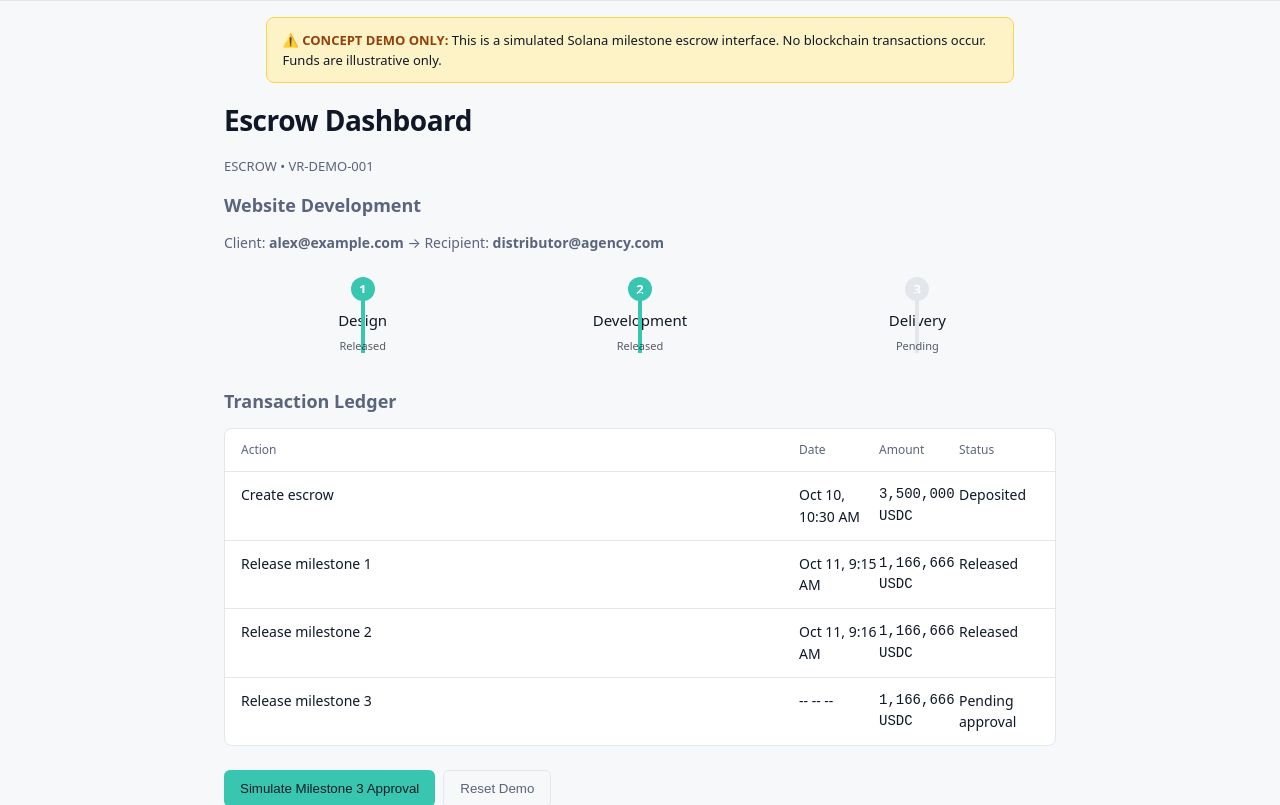
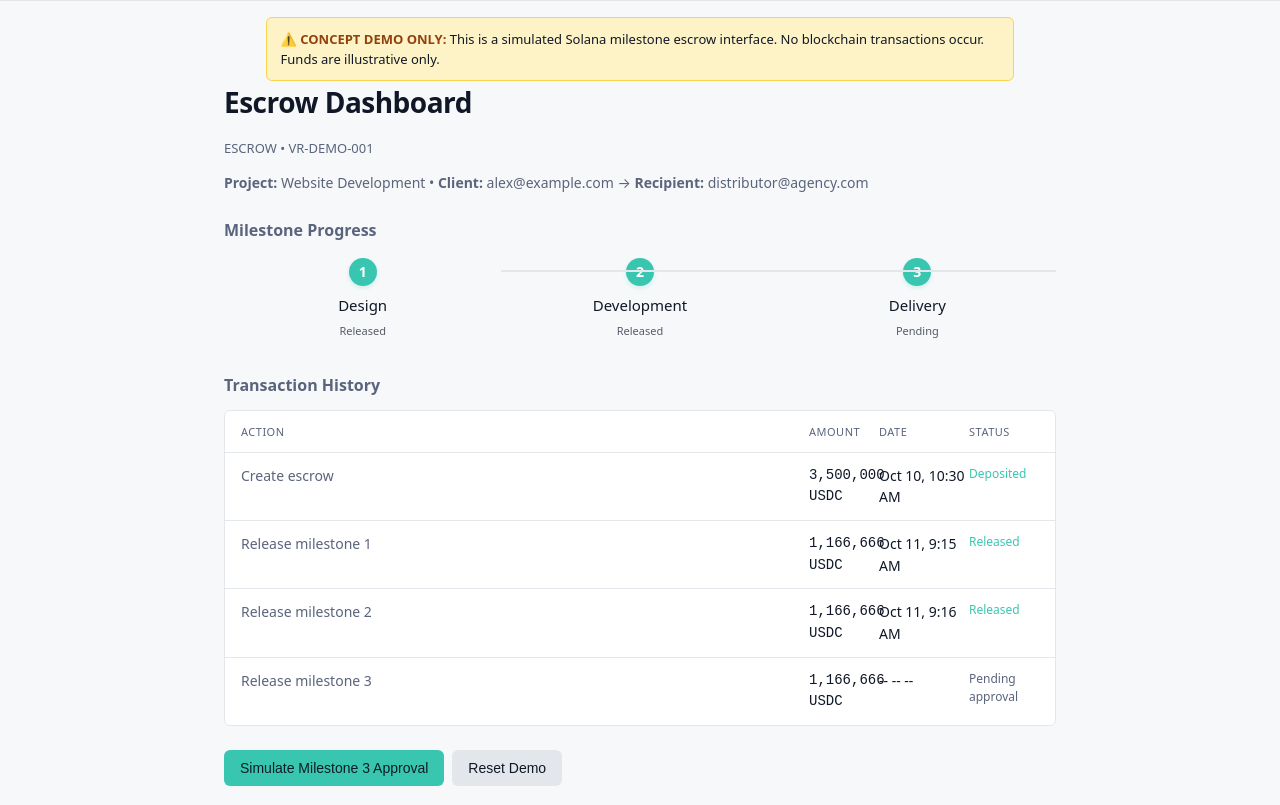
Before and after one commit to rann-xyz/vaultrail, a website: page dashboard/index.html in a window 1280 px wide. Shown: the part 68-873 px from the top of the page. Drawn offline with Linux system fonts and the light colour scheme.

Commit message:
Improve VaultRail dashboard: structured escrow UI and ledger table

```diff
--- a/dashboard/index.html
+++ b/dashboard/index.html
@@ -13,6 +13,7 @@
       --panel:#ffffff;
       --border:#e3e7ec;
       --success:#10b981;
+      --error:#dc2626;
     }
     * { box-sizing:border-box; }
     body {
@@ -33,7 +34,7 @@
     }
     .brand { display:flex; align-items:center; gap:12px; }
     .brand svg { width:36px; height:36px; }
-    .brand span { font-size:20px; font-weight:600; }
+    .brand span { font-size:20px; font-weight:600; letter-spacing:-0.5px; }
     .badge {
       font-size:11px;
       font-weight:500;
@@ -46,43 +47,42 @@
     .notice {
       background:#fef3c7;
       border:1px solid #fcd34d;
-      border-radius:8px;
-      padding:12px 16px;
-      margin:16px 5%;
+      border-radius:6px;
+      padding:11px 14px;
+      margin:16px 5% 0;
       font-size:13px;
     }
     .notice strong { color:#92400e; }
 
     main { max-width:960px; margin:auto; padding:0 5%; }
-    h1 { font-size:28px; font-weight:700; margin:0 0 4px; letter-spacing:-0.5px; }
-    h2 { font-size:18px; font-weight:600; margin:0 0 12px; color:var(--muted); }
-    .escrow-ref { font-size:13px; color:var(--muted); margin-bottom:16px; }
+    h1 { font-size:28px; font-weight:700; margin:0; letter-spacing:-0.5px; }
+    h2 { font-size:18px; font-weight:600; margin:24px 0 12px 0; color:var(--muted); font-size:16px; }
+    .escrow-ref { font-size:13px; color:var(--muted); margin-bottom:12px; }
+    .escrow-detail { font-size:14px; color:var(--muted); margin-bottom:20px; }
 
     .timeline {
       display:flex;
       justify-content:space-between;
       align-items:center;
-      margin-bottom:24px;
-      padding:8px 0;
+      margin-bottom:28px;
+      padding:4px 0;
     }
     .milestone {
       flex:1;
       text-align:center;
       position:relative;
     }
-    .milestone::before {
+    .milestone:not(:first-child)::before {
       content:'';
       position:absolute;
-      top:16px;
-      left:50%;
-      width:4px;
-      height:60px;
+      top:12px;
+      left:0;
+      width:100%;
+      height:2px;
       background:var(--border);
-      transform:translateX(-50%);
     }
-    .milestone.completed::before { background:var(--teal); }
     .milestone .num {
-      width:24px; height:24px;
+      width:28px; height:28px;
       border-radius:50%;
       background:var(--teal);
       color:#fff;
@@ -90,54 +90,65 @@
       align-items:center;
       justify-content:center;
       font-weight:600;
-      font-size:13px;
+      font-size:14px;
       margin:0 auto 8px;
+      box-shadow:0 2px 4px rgba(57,198,176,0.2);
     }
-    .milestone:not(.completed) .num { background:var(--border); }
-    .milestone label { font-size:13px; color:var(--muted); }
+    .milestone.completed .num { background:var(--teal); }
+    .milestone label { font-size:13px; color:var(--muted); font-weight:500; }
     .milestone span { font-size:11px; color:var(--text); opacity:0.7; }
 
     .ledger {
       background:var(--panel);
       border:1px solid var(--border);
-      border-radius:8px;
+      border-radius:6px;
       overflow:hidden;
       margin-bottom:24px;
     }
     .ledger-header {
       display:grid;
-      grid-template-columns:1fr 80px 80px 80px;
+      grid-template-columns:1fr 70px 90px 70px;
       padding:12px 16px;
       border-bottom:1px solid var(--border);
-      font-size:12px;
+      font-size:11px;
       color:var(--muted);
+      text-transform:uppercase;
+      letter-spacing:0.5px;
+      font-weight:500;
     }
     .ledger-row {
       display:grid;
-      grid-template-columns:1fr 80px 80px 80px;
+      grid-template-columns:1fr 70px 90px 70px;
       padding:12px 16px;
       border-bottom:1px solid var(--border);
       font-size:14px;
     }
     .ledger-row:last-child { border-bottom:none; }
-    .ledger-row.status { color:var(--teal); font-weight:500; }
-    .ledger-amount { font-family:monospace; font-weight:500; }
+    .ledger-label { color:var(--muted); }
+    .ledger-amount { font-family:monospace; font-weight:500; color:var(--text); }
+    .ledger-status { font-size:12px; font-weight:500; }
+    .status-pending { color:var(--muted); }
+    .status-released { color:var(--teal); }
+    .status-deposited { color:var(--teal); }
     .btn {
       padding:10px 16px;
       border:none;
       border-radius:6px;
       cursor:pointer;
       font-weight:500;
-      transition:background 0.15s;
+      font-size:14px;
+      transition:all 0.15s;
     }
-    .btn-primary { background:var(--teal); color:#0b1d25; }
-    .btn-primary:hover { opacity:0.9; }
+    .btn-primary {
+      background:var(--teal);
+      color:#0b1d25;
+    }
+    .btn-primary:hover { opacity:0.9; transform:translateY(-1px); }
     .btn-secondary {
-      background:transparent;
-      color:var(--muted);
-      border:1px solid var(--border);
+      background:var(--border);
+      color:var(--text);
     }
-    .btn-secondary:hover { background:rgba(0,0,0,0.03); }
+    .btn-secondary:hover { opacity:0.85; }
     .actions { display:flex; gap:8px; margin-top:16px; }
 
     footer {
@@ -151,7 +162,7 @@
 
     @media (max-width:480px) {
       .ledger-header, .ledger-row {
-        grid-template-columns:1fr 60px 60px;
+        grid-template-columns:1fr 55px 70px;
         gap:8px;
       }
       .timeline { padding:4px 0; }
@@ -181,10 +192,9 @@
 
     <h1>Escrow Dashboard</h1>
     <p class="escrow-ref">ESCROW • VR-DEMO-001</p>
+    <p class="escrow-detail"><strong>Project:</strong> Website Development &bull; <strong>Client:</strong> alex@example.com → <strong>Recipient:</strong> distributor@agency.com</p>
 
-    <h2>Website Development</h2>
-    <p style="color:var(--muted); margin:0 0 16px; font-size:14px;">Client: <strong>alex@example.com</strong> → Recipient: <strong>distributor@agency.com</strong></p>
-
+    <h2>Milestone Progress</h2>
     <div class="timeline">
       <div class="milestone completed">
         <div class="num">1</div>
@@ -203,37 +213,37 @@
       </div>
     </div>
 
-    <h2>Transaction Ledger</h2>
+    <h2>Transaction History</h2>
     <div class="ledger">
       <div class="ledger-header">
         <span>Action</span>
+        <span>Amount</span>
         <span>Date</span>
-        <span>Amount</span>
         <span>Status</span>
       </div>
       <div class="ledger-row">
-        <span>Create escrow</span>
+        <span class="ledger-label">Create escrow</span>
+        <span class="ledger-amount">3,500,000 USDC</span>
         <span>Oct 10, 10:30 AM</span>
-        <span class="ledger-amount">3,500,000 USDC</span>
-        <span class="status">Deposited</span>
+        <span class="ledger-status status-deposited">Deposited</span>
       </div>
       <div class="ledger-row">
-        <span>Release milestone 1</span>
+        <span class="ledger-label">Release milestone 1</span>
+        <span class="ledger-amount">1,166,666 USDC</span>
         <span>Oct 11, 9:15 AM</span>
-        <span class="ledger-amount">1,166,666 USDC</span>
-        <span class="status">Released</span>
+        <span class="ledger-status status-released">Released</span>
       </div>
       <div class="ledger-row">
-        <span>Release milestone 2</span>
+        <span class="ledger-label">Release milestone 2</span>
+        <span class="ledger-amount">1,166,666 USDC</span>
         <span>Oct 11, 9:16 AM</span>
-        <span class="ledger-amount">1,166,666 USDC</span>
-        <span class="status">Released</span>
+        <span class="ledger-status status-released">Released</span>
       </div>
       <div class="ledger-row">
-        <span>Release milestone 3</span>
+        <span class="ledger-label">Release milestone 3</span>
+        <span class="ledger-amount">1,166,666 USDC</span>
         <span>-- -- --</span>
-        <span class="ledger-amount">1,166,666 USDC</span>
-        <span id="milestone3-status">Pending approval</span>
+        <span class="ledger-status status-pending" id="milestone3-status">Pending approval</span>
       </div>
     </div>
 
@@ -243,7 +253,7 @@
     </div>
 
     <h2>Activity Log</h2>
-    <div id="activity" style="background:var(--panel); border:1px solid var(--border); border-radius:8px; padding:12px 16px; font-size:13px; color:var(--muted);">
+    <div id="activity" style="background:var(--panel); border:1px solid var(--border); border-radius:6px; padding:12px 16px; font-size:13px; color:var(--muted);">
       Demo initialized. No blockchain transactions have occurred.
     </div>
   </main>
```
